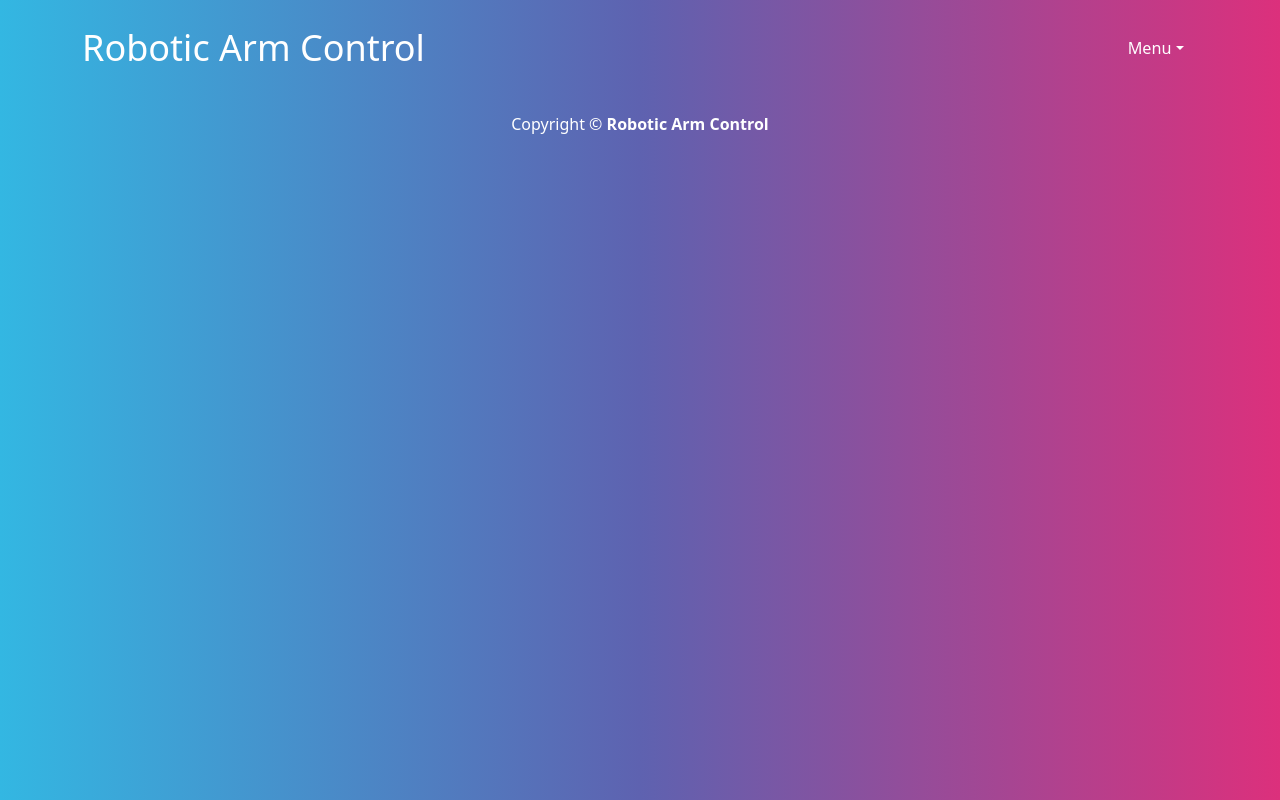
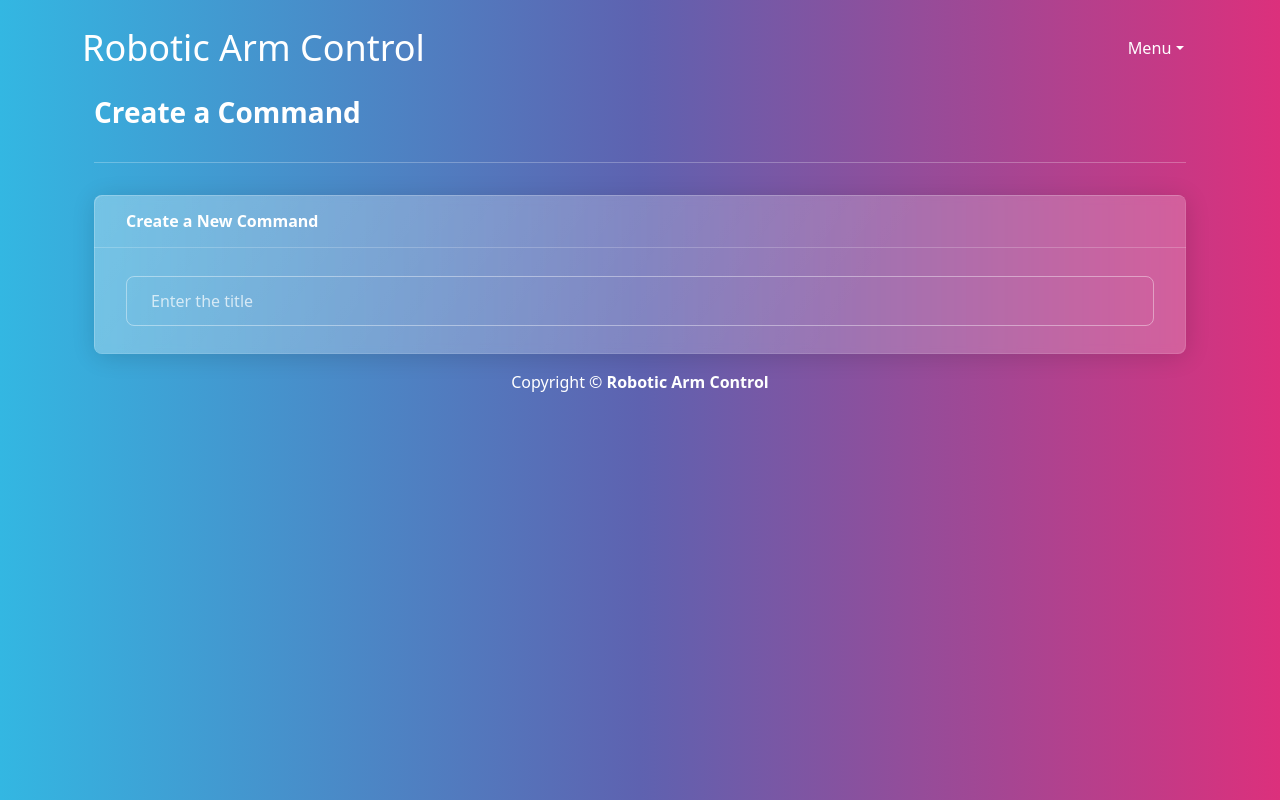
Before and after one commit to yenilikci/tasarim-calismasi, a React (Create React App) app in the folder client/: page /createCommand in a window 1280 px wide. Built offline with nearby package versions, Linux system fonts and the light colour scheme.

Commit message:
add create command screen, implement app

```diff
--- a/client/package.json
+++ b/client/package.json
@@ -10,6 +10,7 @@
     "react": "^17.0.2",
     "react-bootstrap": "^2.0.4",
     "react-dom": "^17.0.2",
+    "react-markdown": "^7.1.1",
     "react-redux": "^7.2.6",
     "react-router-dom": "^5.2.0",
     "react-scripts": "5.0.0",
--- a/client/src/App.js
+++ b/client/src/App.js
@@ -2,6 +2,7 @@ import Header from "./components/Header/Header";
 import Footer from "./components/Footer/Footer";
 import Landing from "./screens/Landing/Landing";
 import MyCommands from "./screens/MyCommands/MyCommands"
+import CreateCommand from "./screens/CreateCommand/CreateCommand"
 import Login from "./screens/Login/Login";
 import Register from "./screens/Register/Register";
 import './index.css'
@@ -17,7 +18,8 @@ const App = () => {
                     <Route path="/" component={Landing} exact/>
                     <Route path="/login" component={Login}/>
                     <Route path="/register" component={Register}/>
-                        <Route path="/myCommands" component={() => <MyCommands/> } />
+                    <Route path="/createCommand" component={CreateCommand}/>
+                    <Route path="/myCommands" component={() => <MyCommands/>}/>
                 </main>
                 <Footer/>
             </Container>
--- /dev/null
+++ b/client/src/screens/CreateCommand/CreateCommand.jsx
@@ -0,0 +1,68 @@
+import React,{useState} from "react";
+import Main from "../Main/Main";
+import {Button, Card, Form} from "react-bootstrap";
+import {useDispatch, useSelector} from "react-redux";
+import {createCommandAction} from "../../actions/commandsActions";
+import Loading from "../../components/Loading/Loading";
+import Error from "../../components/Error/Error";
+import ReactMarkdown from "react-markdown";
+
+function CreateCommand({history}) {
+    const [title, setTitle] = useState("");
+    const [m1, setM1] = useState("");
+    const [m2, setM2] = useState("");
+    const [m3, setM3] = useState("");
+    const [m4, setM4] = useState("");
+    const [m5, setM5] = useState("");
+    const [m6, setM6] = useState("");
+    const [category, setCategory] = useState("");
+
+    const dispatch = useDispatch();
+
+    const commandCreate = useSelector((state) => state.commandCreate);
+    const {loading, error, command} = commandCreate;
+
+    const resetHandler = () => {
+        setTitle("");
+        setM1("");
+        setM2("");
+        setM3("");
+        setM4("");
+        setM5("");
+        setM6("");
+        setCategory("");
+    };
+
+    const submitHandler = (e) => {
+        e.preventDefault();
+        dispatch(createCommandAction(title, m1, m2, m3, m4, m5, m6, category));
+        if(!title || m1 || m2 || m3 || m4 || m5 || m6 || category) return;
+        resetHandler();
+        history.push("/myCommands");
+    };
+
+    return (
+        <Main title="Create a Command">
+            <Card>
+                <Card.Header>
+                    Create a New Command
+                </Card.Header>
+                <Card.Body>
+                    <Form onSubmit={submitHandler}>
+                        {error && <Error variant="danger">{error}</Error>}
+                        <Form.Group controlId="title">
+                            <Form.Control
+                            type="title"
+                            value={title}
+                            placeholder="Enter the title"
+                            onChange={(e) => setTitle(e.target.value)}
+                            ></Form.Control>
+                        </Form.Group>
+                    </Form>
+                </Card.Body>
+            </Card>
+        </Main>
+    )
+};
+
+export default CreateCommand;
```
Also changed, not shown: client/src/screens/CreateCommand/createCommand.css (added), 1 other file (tests, documents, lock files or other folders). Lines whose indentation alone changed are shown as unchanged.
